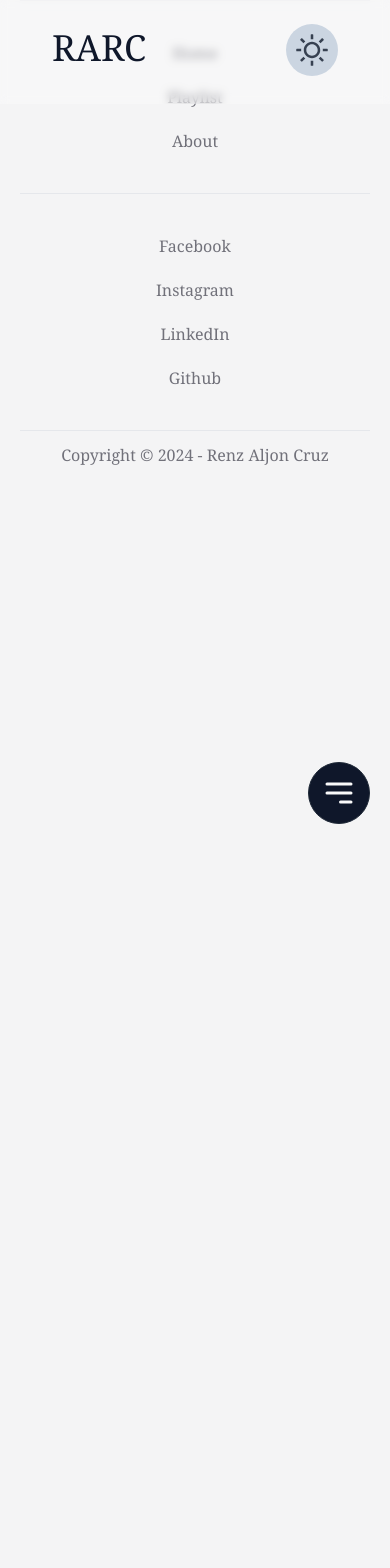
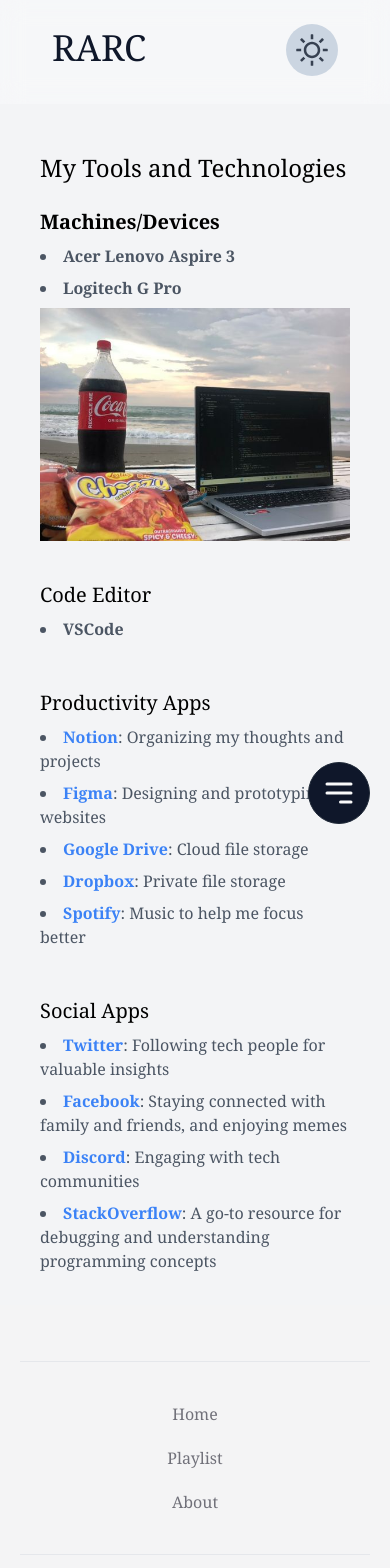
Before and after one commit to Xyzhie-Dacanay/Xyzhie-Dacanay.github.io, a Next.js app: page /about in a window 390 px wide. Shown: the top 1568 px of the page. Before the commit the page ends 844 px from the top, so only its background shows below. Built offline with nearby package versions, Linux system fonts and the light colour scheme.

Commit message:
second commit

```diff
--- a/app/about/page.tsx
+++ b/app/about/page.tsx
@@ -1,9 +1,78 @@
-
+import device from "@/components/ui/device.jpg"
+import Image from "next/image"
 const aboutPage = () => {
   return (
-    <div>
+    <div className="flex flex-col xl:items-start justify-center w-full max-w-2xl mx-auto mb-14 sm:mb-16 pt-32 px-10  font-serif bg-gray-100 dark:bg-slate-900 dark:text-zinc-100">
+    <div className="py-6 max-w-2xl">
+      <h1 className="text-2xl md:text- mb-4 ">My Tools and Technologies</h1>
 
+      <h2 className="text-xl md:text-2xl font-semibold mt-6">Machines/Devices</h2>
+      <ul className="list-disc list-inside mt-2 text-gray-600 dark:text-zinc-400">
+        <li className="mb-2"><strong>Acer Lenovo Aspire 3</strong></li>
+        <li className="mb-2"><strong>Logitech G Pro</strong></li>
+        <Image src={device}/>
+      </ul>
+
+      <h2 className="text-xl md:text-2xl  pt-10">Code Editor</h2>
+      <ul className="list-disc list-inside mt-2 text-gray-600 dark:text-zinc-400">
+        <li className="mb-2"><strong>VSCode</strong></li>
+      </ul>
+
+
+      <h2 className="text-xl md:text-2xl  pt-10">Productivity Apps</h2>
+      <ul className="list-disc list-inside mt-2 text-gray-600 dark:text-zinc-400">
+        <li className="mb-2">
+          <strong>
+            <a href="https://www.notion.so" target="_blank" rel="noopener noreferrer" className="text-blue-500 hover:underline">Notion</a>
+          </strong>: Organizing my thoughts and projects
+        </li>
+        <li className="mb-2">
+          <strong>
+            <a href="https://www.figma.com" target="_blank" rel="noopener noreferrer" className="text-blue-500 hover:underline">Figma</a>
+          </strong>: Designing and prototyping websites
+        </li>
+        <li className="mb-2">
+          <strong>
+            <a href="https://www.google.com/drive/" target="_blank" rel="noopener noreferrer" className="text-blue-500 hover:underline">Google Drive</a>
+          </strong>: Cloud file storage
+        </li>
+        <li className="mb-2">
+          <strong>
+            <a href="https://www.dropbox.com" target="_blank" rel="noopener noreferrer" className="text-blue-500 hover:underline">Dropbox</a>
+          </strong>: Private file storage
+        </li>
+        <li className="mb-2">
+          <strong>
+            <a href="https://www.spotify.com" target="_blank" rel="noopener noreferrer" className="text-blue-500 hover:underline">Spotify</a>
+          </strong>: Music to help me focus better
+        </li>
+      </ul>
+
+      <h2 className="text-xl md:text-2xl  pt-10">Social Apps</h2>
+      <ul className="list-disc list-inside mt-2 text-gray-600 dark:text-zinc-400">
+        <li className="mb-2">
+          <strong>
+            <a href="https://www.twitter.com" target="_blank" rel="noopener noreferrer" className="text-blue-500 hover:underline">Twitter</a>
+          </strong>: Following tech people for valuable insights
+        </li>
+        <li className="mb-2">
+          <strong>
+            <a href="https://www.facebook.com" target="_blank" rel="noopener noreferrer" className="text-blue-500 hover:underline">Facebook</a>
+          </strong>: Staying connected with family and friends, and enjoying memes
+        </li>
+        <li className="mb-2">
+          <strong>
+            <a href="https://www.discord.com" target="_blank" rel="noopener noreferrer" className="text-blue-500 hover:underline">Discord</a>
+          </strong>: Engaging with tech communities
+        </li>
+        <li className="mb-2">
+          <strong>
+            <a href="https://stackoverflow.com" target="_blank" rel="noopener noreferrer" className="text-blue-500 hover:underline">StackOverflow</a>
+          </strong>: A go-to resource for debugging and understanding programming concepts
+        </li>
+      </ul>
     </div>
+  </div>
   )
 }
 
--- a/app/playlist/page.tsx
+++ b/app/playlist/page.tsx
@@ -1,8 +1,9 @@
+import Playlist from "@/components/Playlist"
 
 const Dashboard = () => {
   return (
     <div>
-
+      <Playlist />
     </div>
   )
 }
--- /dev/null
+++ b/components/Playlist.tsx
@@ -0,0 +1,50 @@
+
+
+export default function spotifyPlaylist() {
+  return (
+    <>
+
+    <section className="flex flex-col xl:items-start justify-center w-full max-w-2xl mx-auto mb-14 sm:mb-16 pt-32 px-10  font-serif">
+        <div className="">
+            <h1 className="mb-4 text-3xl font-bold tracking-tight text-black sm:text-5xl dark:text-white">Playlists</h1>
+            <p className="w-full mb-4 text-gray-600 dark:text-gray-400">I can't be productive without music, so this page is one of my favorites on my website. Below are some of my top-played songs on Spotify—tracks that keep me in the zone.</p>
+        </div>
+
+
+        <div className="flex  justify-center py-10">
+        <div className="flex-col">
+            <h1 className="text-2xl text-gray-800 dark:text-zinc-100 font-serif py-1">Top Tracks</h1>
+            <iframe
+                src="https://open.spotify.com/embed/playlist/2RhfksYfbPQWhkcZDKpyiw?utm_source=generator&theme=0"
+                height="352"
+                className="rounded-xl shadow-md md:w-100 "
+                allow="autoplay; clipboard-write; encrypted-media; fullscreen; picture-in-picture"
+                loading="lazy"
+            ></iframe>
+        </div>
+
+        </div>
+
+        <div className="flex justify-center py-10 ">
+            <div className="flex-col">
+                <h1 className="text-2xl text-gray-800 dark:text-zinc-100 font-serif py-1">Random</h1>
+                <iframe
+                    src="https://open.spotify.com/embed/playlist/04Obfauef65RhUSPkr3FOt?utm_source=generator"
+                    height="352"
+                    className="rounded-xl shadow-md md:w-100"
+                    allow="autoplay; clipboard-write; encrypted-media; fullscreen; picture-in-picture"
+                    loading="lazy"
+                ></iframe>
+        </div>
+
+    </div>
+    </section>
+
+
+
+
+
+
+    </>
+  )
+}
--- a/components/Topbar.tsx
+++ b/components/Topbar.tsx
@@ -15,7 +15,7 @@
 
     return (
         <main>
-            <nav className=" fixed top-0 w-full bg-white/30 backdrop-blur-sm  p-5  dark:bg-slate-900 dark:shadow-none ">
+            <nav className=" fixed top-0 w-full bg-white/30 backdrop-blur-md  p-5  dark:bg-slate-900 dark:shadow-none ">
                 <div className="flex mx-6  xl:mx-44 justify-between p-2">
                     <div className="text-4xl">
                         <h1 className="text-slate-900 dark:text-zinc-50 font-serif">RARC</h1>
```
Also changed, not shown: components/ui/device.jpg (added).
